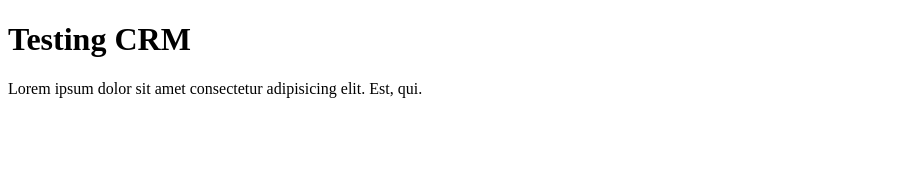
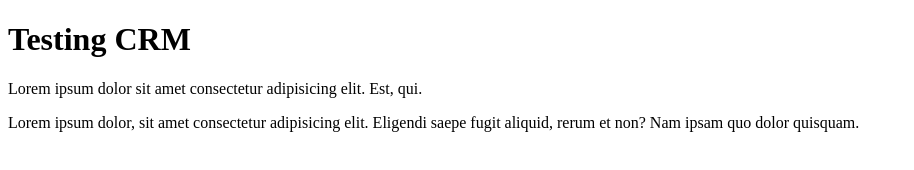
Before and after one commit to Rajin-257/Form-Send, a plain HTML site: page index.html in a window 1280 px wide. Shown: the whole page, without its empty margins (0-914 px from the left). Drawn offline with Linux system fonts and the light colour scheme.

Commit message:
big p Added

```diff
--- a/index.html
+++ b/index.html
@@ -8,5 +8,6 @@
 <body>
     <h1>Testing CRM</h1>
     <p>Lorem ipsum dolor sit amet consectetur adipisicing elit. Est, qui.</p>
+    <p>Lorem ipsum dolor, sit amet consectetur adipisicing elit. Eligendi saepe fugit aliquid, rerum et non? Nam ipsam quo dolor quisquam.</p>
 </body>
 </html>
```
